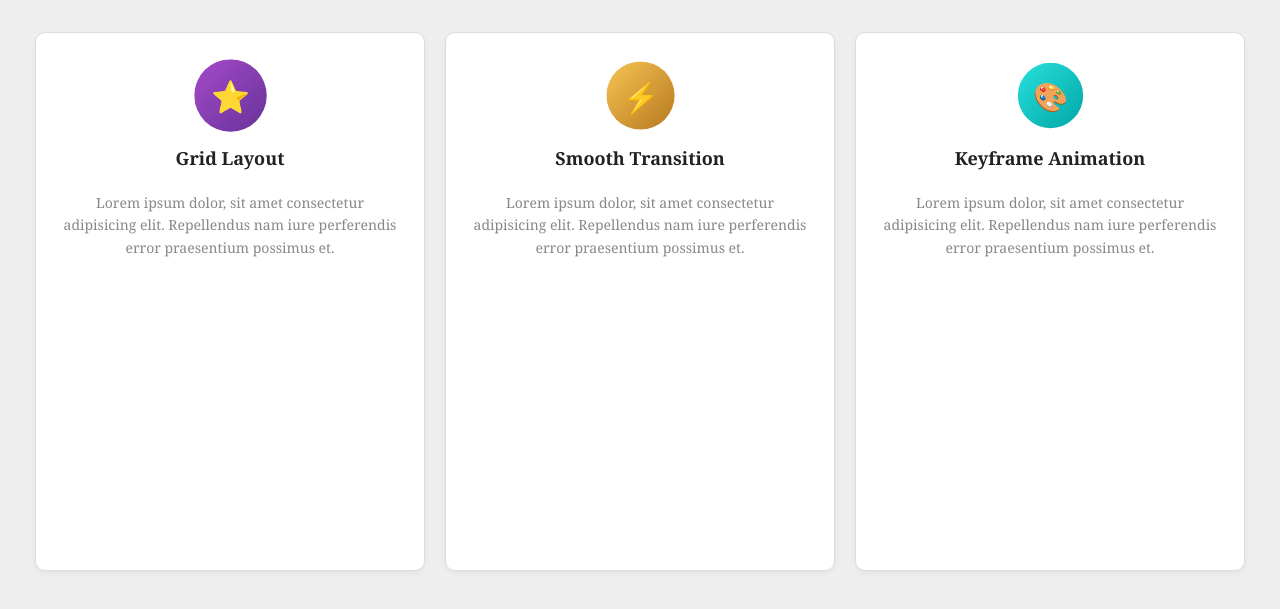
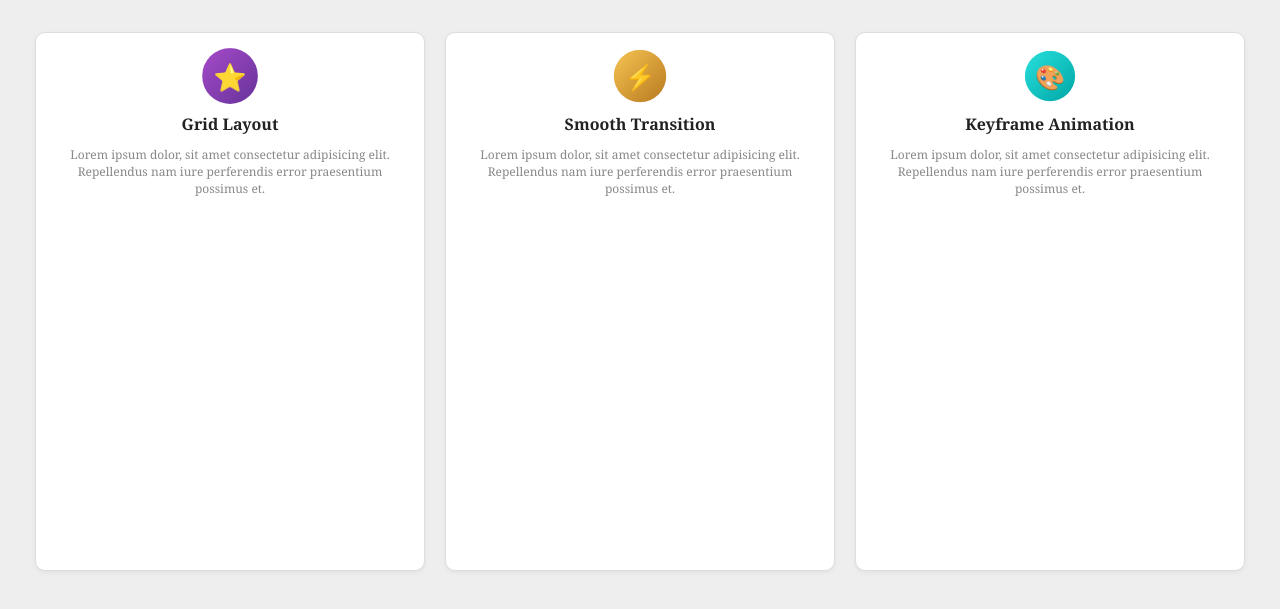
Before and after one commit to marwaalandari/assignment_8, a plain HTML site: page index.html in a window 1280 px wide. Shown: the part 169-778 px from the top of the page. Drawn offline with Linux system fonts and the light colour scheme.

Commit message:
Fix CSS file location and card height

```diff
--- a/index.html
+++ b/index.html
@@ -4,7 +4,7 @@
     <meta charset="UTF-8">
     <meta name="viewport" content="width=device-width, initial-scale=1.0">
     <title>Interactive Student Assignment</title>
-    <link rel="stylesheet" href="style.css">
+    <link rel="stylesheet" href="styles/index.css">
 </head>
 <body>
 
--- a/style.css
+++ b/styles/index.css
@@ -52,7 +52,7 @@ body {
     background-color: #ffffff;
     border: 1px solid #dddddd;
     border-radius: 10px;
-    padding: 30px 22px;
+    padding: 18px 16px;
     text-align: center;
     box-shadow: 0 2px 5px rgba(0, 0, 0, 0.05);
 
@@ -66,15 +66,15 @@ body {
 
 /* Icon containers */
 .icon {
-    width: 65px;
-    height: 65px;
-    margin: 0 auto 18px;
+    width: 50px;
+    height: 50px;
+    margin: 0 auto 12px;
     border-radius: 50%;
 
     display: grid;
     place-items: center;
 
-    font-size: 28px;
+    font-size: 24px;
     animation: iconPulse 1.5s ease-in-out infinite;
 }
 
@@ -94,14 +94,14 @@ body {
 
 /* Card text */
 .card h2 {
-    font-size: 18px;
-    margin-bottom: 22px;
+    font-size: 16px;
+    margin-bottom: 12px;
 }
 
 .card p {
     color: #888888;
-    font-size: 14px;
-    line-height: 1.6;
+    font-size: 12px;
+    line-height: 1.4;
 }
 
 /* Infinite icon animation */
@@ -128,10 +128,10 @@ body {
 
     .cards {
         grid-template-columns: 1fr;
-        gap: 18px;
+        gap: 16px;
     }
 
     .card {
-        padding: 28px 22px;
+        padding: 18px 16px;
     }
 }
```
